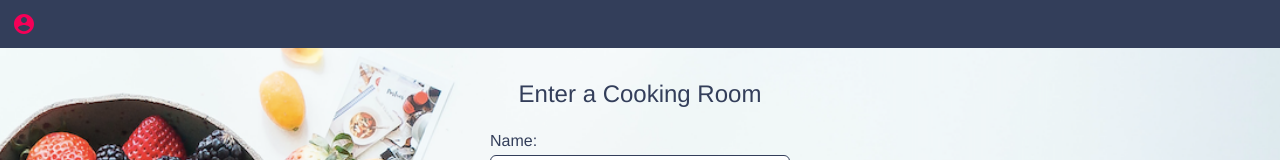
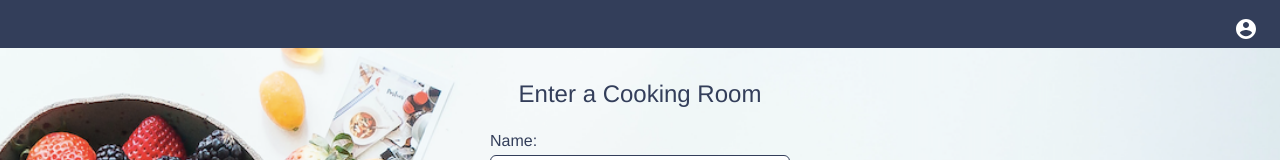
Before and after one commit to chrnndz3/CS598-FinalProject, a React (Create React App) app: page / in a window 1280 px wide. Shown: the top 160 px of the page. Built offline with nearby package versions, Linux system fonts and the light colour scheme.

Commit message:
fixed styling

```diff
--- a/src/App.css
+++ b/src/App.css
@@ -8,10 +8,10 @@ html {
   height: 100%;
   position: relative;
   background: url(crop.png) no-repeat center center fixed;
-    -webkit-background-size: cover;
-    -moz-background-size: cover;
-    -o-background-size: cover;
-    background-size: cover;
+  -webkit-background-size: cover;
+  -moz-background-size: cover;
+  -o-background-size: cover;
+  background-size: cover;
 }
 
 body {
@@ -109,11 +109,11 @@ button:hover {
   right: 20px;
 }
 .room footer {
-  position:absolute;
+  position: absolute;
   text-align: right;
-  left:0;
-  bottom:0;
-  right:0;
+  left: 0;
+  bottom: 0;
+  right: 0;
 }
 .room > h3 {
   text-align: center;
@@ -251,13 +251,15 @@ footer a {
 }
 
 textarea {
-  width:300px;
-  height:150px;
+  width: 300px;
+  height: 150px;
 }
 
 .account {
   position: relative;
-  text-align: center;
+  text-align: right;
   right: 10px;
   top: 5px;
+  color: white;
+  /* background-color: white; */
 }
--- a/src/App.js
+++ b/src/App.js
@@ -1,24 +1,25 @@
-import React from 'react';
-import './App.css';
-import VideoChat from './VideoChat';
-import {AccountCircle} from "@material-ui/icons";
-import {IconButton} from "@material-ui/core";
+import React from "react";
+import "./App.css";
+import VideoChat from "./VideoChat";
+import { AccountCircle } from "@material-ui/icons";
+import { IconButton } from "@material-ui/core";
 
 const App = () => {
   return (
     <div className="app">
       <header>
         {/*<h1></h1>*/}
-          <div classRoom="account">
-              <IconButton color="secondary" style={{fontSize: 60}}>
-                  <AccountCircle/>
-              </IconButton>
-          </div>
+        {/* <div classRoom="account" */}
+        <div className="account">
+          <IconButton color="primary" style={{ fontSize: 60, color: "white" }}>
+            <AccountCircle />
+          </IconButton>
+        </div>
       </header>
       <main>
         <VideoChat />
       </main>
-{/*      <footer>
+      {/*      <footer>
         <p>
         </p>
       </footer>*/}
```
Also changed, not shown: 1 other file (tests, documents, lock files or other folders).
